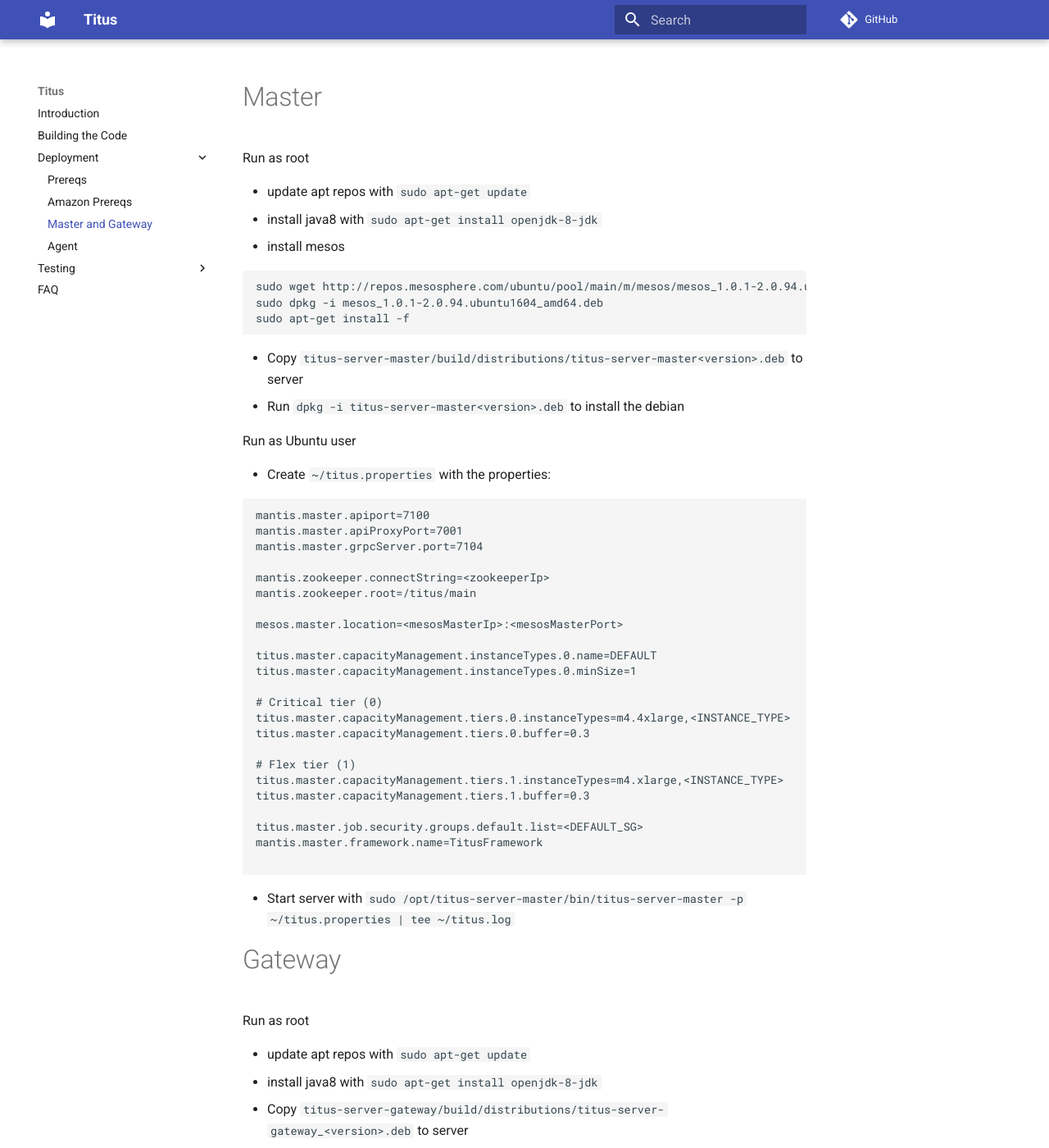
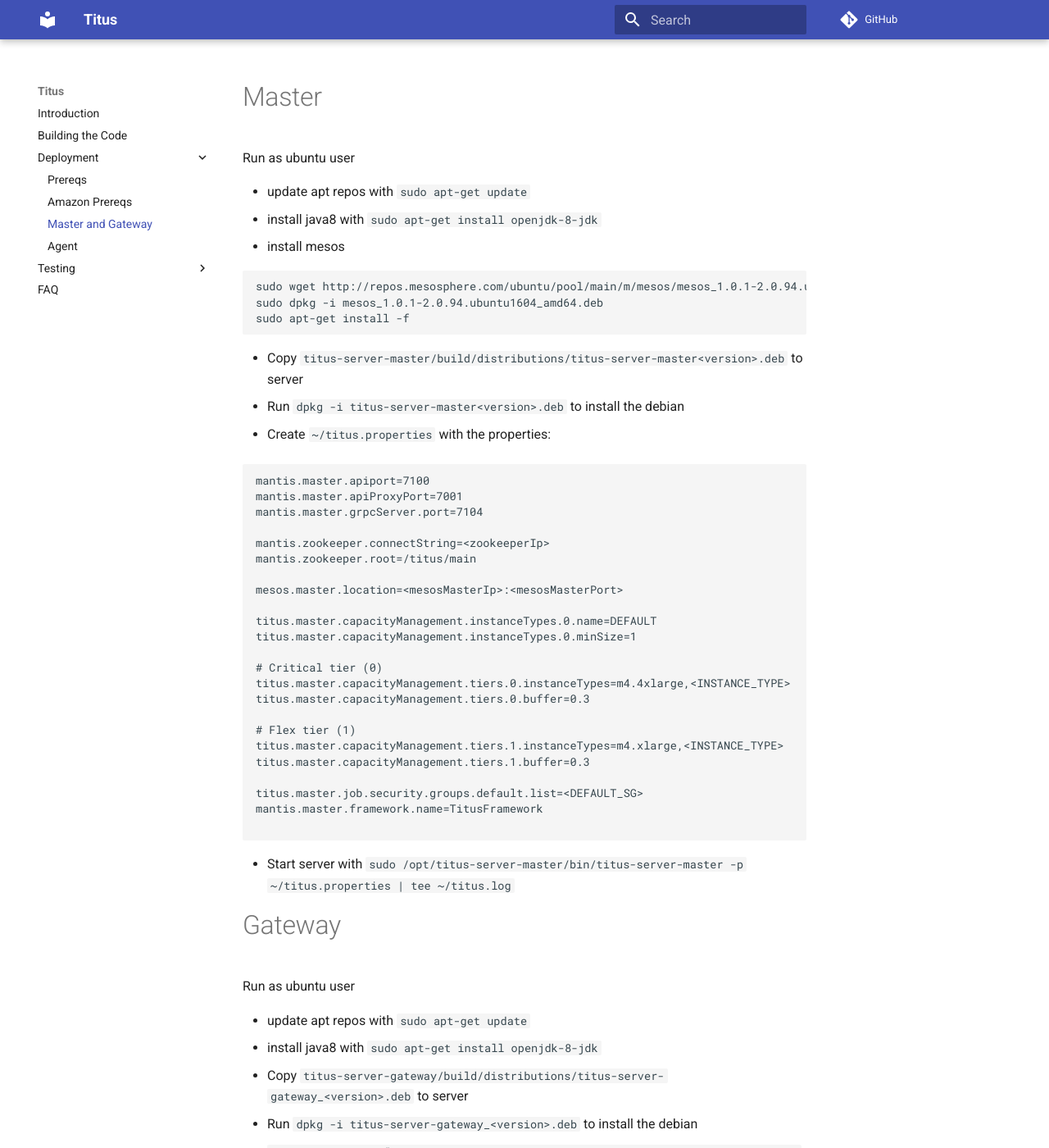
Before and after one commit to Netflix/titus, an MkDocs documentation site: the page built from docs/docs/install/master.md, in a window 1280 px wide and 1400 px high. Shown: the whole window at 82% size. Built offline with MkDocs 1.6.1 and Material for MkDocs 9.7.7, drawn with Linux system fonts in a browser that asks for light colours; comment, search, counter and statistics services are not loaded; old or Windows-style settings are respelled for this version of MkDocs.

Commit message:
remove root user

````diff
--- a/docs/docs/install/master.md
+++ b/docs/docs/install/master.md
@@ -1,6 +1,6 @@
 # Master
 
-Run as root
+Run as ubuntu user
 
 * update apt repos with `sudo apt-get update`
 * install java8 with `sudo apt-get install openjdk-8-jdk`
@@ -12,8 +12,6 @@
 ```
 * Copy `titus-server-master/build/distributions/titus-server-master<version>.deb` to server
 * Run `dpkg -i titus-server-master<version>.deb` to install the debian
-
-Run as Ubuntu user
 
 * Create `~/titus.properties` with the properties:
 ```
@@ -45,14 +43,11 @@
 
 # Gateway
 
-Run as root
+Run as ubuntu user
 
 * update apt repos with `sudo apt-get update`
 * install java8 with `sudo apt-get install openjdk-8-jdk`
 * Copy `titus-server-gateway/build/distributions/titus-server-gateway_<version>.deb` to server
 * Run `dpkg -i titus-server-gateway_<version>.deb` to install the debian
-
-Run as Ubuntu user
-
 * `export JAVA_OPTS=”-Dtitus.gateway.masterIp=<ip> -Dtitus.gateway.masterHttpPort=<port>”`
 * Start server with `sudo /opt/titus-server-gateway/bin/titus-server-gateway | tee ~/titus.log`
````
